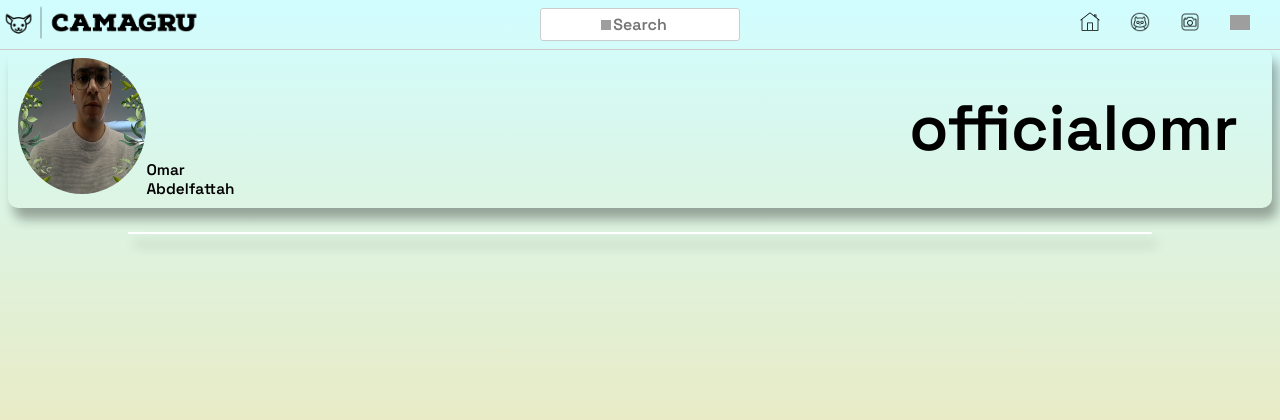
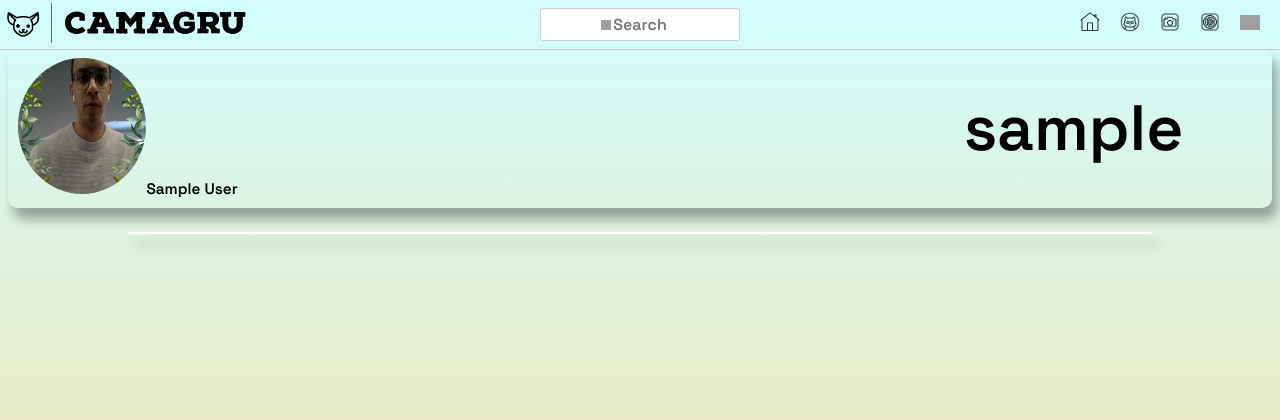
Before and after one commit to omaralsakka/Camagru, a PHP site: page /srcs/profile-page.php in a window 1280 px wide. Shown: the top 420 px of the page. Run offline with PHP 8.4, Linux system fonts and the light colour scheme; the visitor is signed in with stand-in values (Sample User, id 1); some libraries are stand-ins or nearby versions; grey boxes are pictures that could not be loaded.

Commit message:
working on settings page

```diff
--- a/frontend/navbar.html
+++ b/frontend/navbar.html
@@ -77,6 +77,18 @@
         </div>
 
         <div class="home-top-nav-icons">
+          <a class="outline" href="settings.php"
+            ><img
+            id="settings"
+            src="../media/icons/icons8-settings-outline.png"
+            onmouseover="this.src='../media/icons/icons8-settings-inline.png'"
+            onmouseout="this.src='../media/icons/icons8-settings-outline.png'"
+            alt="camera image icon"
+            />
+          </a>
+        </div>
+
+        <div class="home-top-nav-icons">
           <a class="outline" href="signout.php"
             ><img
               id="logout"
--- a/srcs/home.php
+++ b/srcs/home.php
@@ -21,7 +21,7 @@ if(!isset($_SESSION['user_id'])){
 
 $dbh = new PDO("mysql:host=localhost;dbname=camagru_website", "root", "123456");
 $username = $_SESSION['username'];
-$stat = $dbh->prepare("SELECT * FROM user_images");
+$stat = $dbh->prepare("SELECT * FROM user_images ORDER BY id DESC");
 $stat->execute();
 
 if(isset($_POST['submit'])){
@@ -69,7 +69,7 @@ if (isset($_POST['remove_comment'])){
 				$date = date('Y.m.d', strtotime($row['date']));
 				$type = $row['type'];
 				$content = base64_encode($row['content']);
-				$comments_query = $dbh->prepare("SELECT * from user_comments WHERE `image_id` = '$image_id'");
+				$comments_query = $dbh->prepare("SELECT * from user_comments WHERE `image_id` = '$image_id' ORDER BY `date` DESC");
 				$comments_query->execute();
 				echo 	'<div class="item-container">
 							<div class="picture-container">
--- a/srcs/profile-page.php
+++ b/srcs/profile-page.php
@@ -17,9 +17,8 @@ if(!isset($_SESSION['user_id'])){
 }
 
 $dbh = new PDO("mysql:host=localhost;dbname=camagru_website", "root", "123456");
-
 $username = $_SESSION['username'];
-$stat = $dbh->prepare("SELECT * FROM user_images WHERE `username`='$username'");
+$stat = $dbh->prepare("SELECT * FROM user_images WHERE `username`='$username' ORDER BY `date` DESC");
 $stat->execute();
 
 if (isset($_POST['delete_image'])){
@@ -51,12 +50,13 @@ if (isset($_POST['delete_image'])){
                     <img src="../media/html_image.png" alt="" id="profile-image">
                 </div>
                 <div class="fullname-section">
-                    <h4 class="fullname-text">Omar Abdelfattah</h4>
+
+                    <h4 class="fullname-text"><?php echo $_SESSION['fullname']?></h4>
                 </div>
             </div>
 
             <div class="username-container">
-                    <h3 class="username-text">officialomr</h3>
+                    <h3 class="username-text"><?php echo $_SESSION['username']?></h3>
             </div>
         </div>
 
--- a/style/editing-page.css
+++ b/style/editing-page.css
@@ -207,7 +207,7 @@ button{
 }
 
 .button-option:hover{
-    transform: scale(1.5);
+    transform: scale(1.2);
 }
 
 input[type="file"] {
--- a/style/home-page.css
+++ b/style/home-page.css
@@ -154,7 +154,7 @@
     justify-content: flex-start;
     border: none;
     border-radius: 10px;
-    box-shadow: 5.6px 11.2px 11.2px hsl(0deg 0% 0% / 0.33);
+    /* box-shadow: 5.6px 11.2px 11.2px hsl(0deg 0% 0% / 0.33); */
 }
 
 .comments-top-part{
--- a/style/profile-page.css
+++ b/style/profile-page.css
@@ -97,6 +97,13 @@
     width: 24.8%;
     border-radius: 10px;
     margin: 1px;
+    transition: transform .2s, box-shadow .2s;
+    box-shadow: hsl(0deg 0% 0% / 0.33) 0px 0px 0px;
+}
+
+.picture:hover{
+    transform: scale(1.1);
+    box-shadow: hsl(0deg 0% 0% / 0.33) 6px 6px 0px;
 }
 
 .maximize-image-container{
--- /dev/null
+++ b/style/settings-page.css
@@ -0,0 +1,5 @@
+.settings-container{
+    display: flex;
+    align-items: left;
+    flex-direction: column;
+}
--- a/style/style.css
+++ b/style/style.css
@@ -34,11 +34,10 @@ html{
 
 .home-top-nav-icon{
     flex: 1;
-
 }
 
 .home-top-nav-logo{
-    width: 200px;
+    width: 250px;
     margin: auto;
     margin-left: 0;
     height: 50px;
@@ -87,16 +86,20 @@ html{
 
 .home-top-nav-icons{
     flex: 1;
-
 }
 
 .home-top-nav-icons img{
     width: 100%;
     height: auto;
-    max-width: 1vw;
+    max-width: 1.5vw;
     min-width: 20px;
+    transition: .2s ease, box-shadow .2s ease;
     /* width: 20px;
     height: 20px; */
+}
+
+.home-top-nav-icons img:hover{
+    transform: scale(1.2);
 }
 
 .home-top-nav-icons .inline{
```
Also changed, not shown: srcs/settings.php (added, +35 -0 lines), media/icons/icons8-settings-inline.png (added), media/icons/icons8-settings-outline.png (added). Lines whose indentation alone changed are shown as unchanged.
